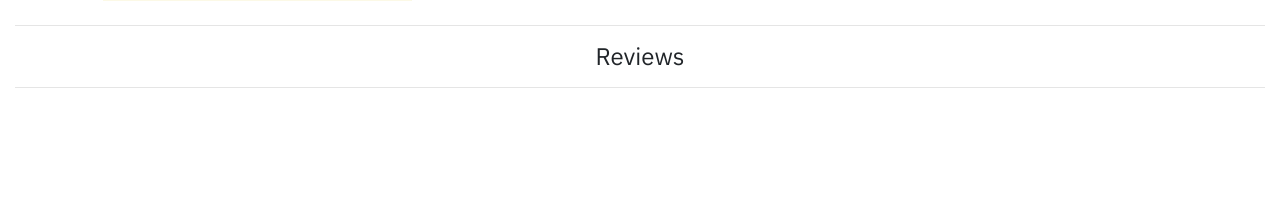
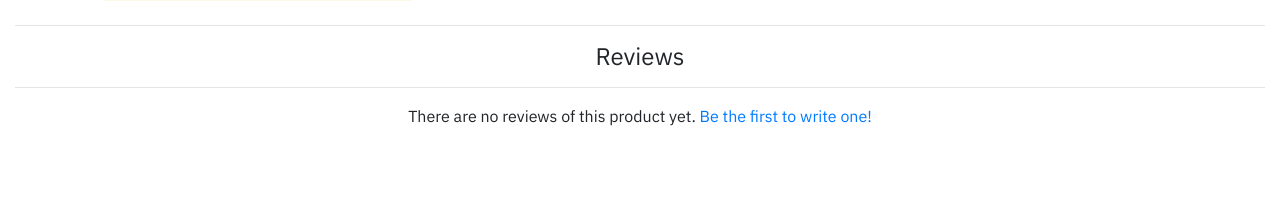
Before and after one commit to OniAkuma96/book_bin, a Django app: page /products/1 in a window 1280 px wide. Shown: the part 599-800 px from the top of the page. Run offline with Django 3.2, Linux system fonts and the light colour scheme; data comes from the database, SQL or seed files in the repository; data that the repository does not hold is empty; parts of the project's set-up code (start-up, migrations or seed data) failed here and were passed over; some libraries are stand-ins or nearby versions.

Commit message:
changed padding on products page and added review paragraph and link below product detail

```diff
--- a/products/templates/products/product_detail.html
+++ b/products/templates/products/product_detail.html
@@ -61,9 +61,15 @@
                 <hr>
             </div>
         </div>
-        {% for review in reviews %}
-            {{ review }}
-        {% endfor %}
+        {% if reviews %}
+            {% for review in reviews %}
+                {{ review }}
+            {% endfor %}
+        {% else %}
+            <p class="text-center">
+                There are no reviews of this product yet. <a href="">Be the first to write one!</a>
+            </p>
+        {% endif %}
     </div>
 {% endblock %}
 
--- a/products/templates/products/products.html
+++ b/products/templates/products/products.html
@@ -7,7 +7,7 @@
         <div class="row">
             {% for product in products %}
                 <div class="col-12 col-md-4 col-lg-2 mb-2">
-                    <div class="card h-100">
+                    <div class="card h-100 p-2">
                         {% if product.image %}
                             <a href="{% url 'product_detail' product.id %}">
                                 <img src="{{ product.image.url }}" alt="{{ product.title }} cover" class="card-img-top img-fluid">
```
